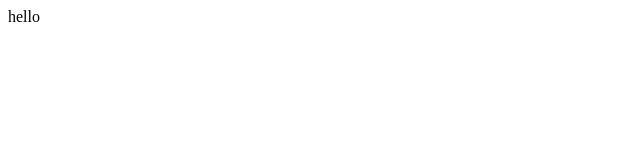
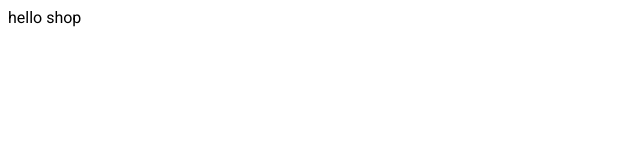
Before and after one commit to iamAndreyGavrilov/shop-vue3-composition-api, a Vue app in the folder shop-ecomm/: page / in a window 1280 px wide. Shown: the top 160 px of the page, without its empty margins (0-640 px from the left). Built offline with nearby package versions, Linux system fonts and the light colour scheme.

Commit message:
add fonts roboto

```diff
--- a/shop-ecomm/index.html
+++ b/shop-ecomm/index.html
@@ -4,7 +4,8 @@
     <meta charset="UTF-8" />
     <link rel="icon" type="image/svg+xml" href="/vite.svg" />
     <meta name="viewport" content="width=device-width, initial-scale=1.0" />
-    <title>Vite + Vue</title>
+    <link rel="preconnect" href="https://fonts.googleapis.com"><link rel="preconnect" href="https://fonts.gstatic.com" crossorigin><link href="https://fonts.googleapis.com/css2?family=Roboto:wght@400;700&display=swap" rel="stylesheet">
+    <title>Shop</title>
   </head>
   <body>
     <div id="app"></div>
--- a/shop-ecomm/src/App.vue
+++ b/shop-ecomm/src/App.vue
@@ -10,11 +10,10 @@ export default defineComponent({
 <template>
   <div class='container'>
     <Header />
-
   </div>
 </template>
 
-<style lang='scss' scoped>
+<style lang="scss">
 
 .container {
   max-width: 1440px;
--- a/shop-ecomm/src/components/Layout/Header.vue
+++ b/shop-ecomm/src/components/Layout/Header.vue
@@ -1,5 +1,5 @@
 <template>
-  <div>hello</div>
+  <div>hello shop </div>
 </template>
 
 <script>
--- a/shop-ecomm/src/style.css
+++ b/shop-ecomm/src/style.css
@@ -1,3 +1,4 @@
 * {
     box-sizing: border-box;
+    font-family: 'Roboto', sans-serif;
 }
```
